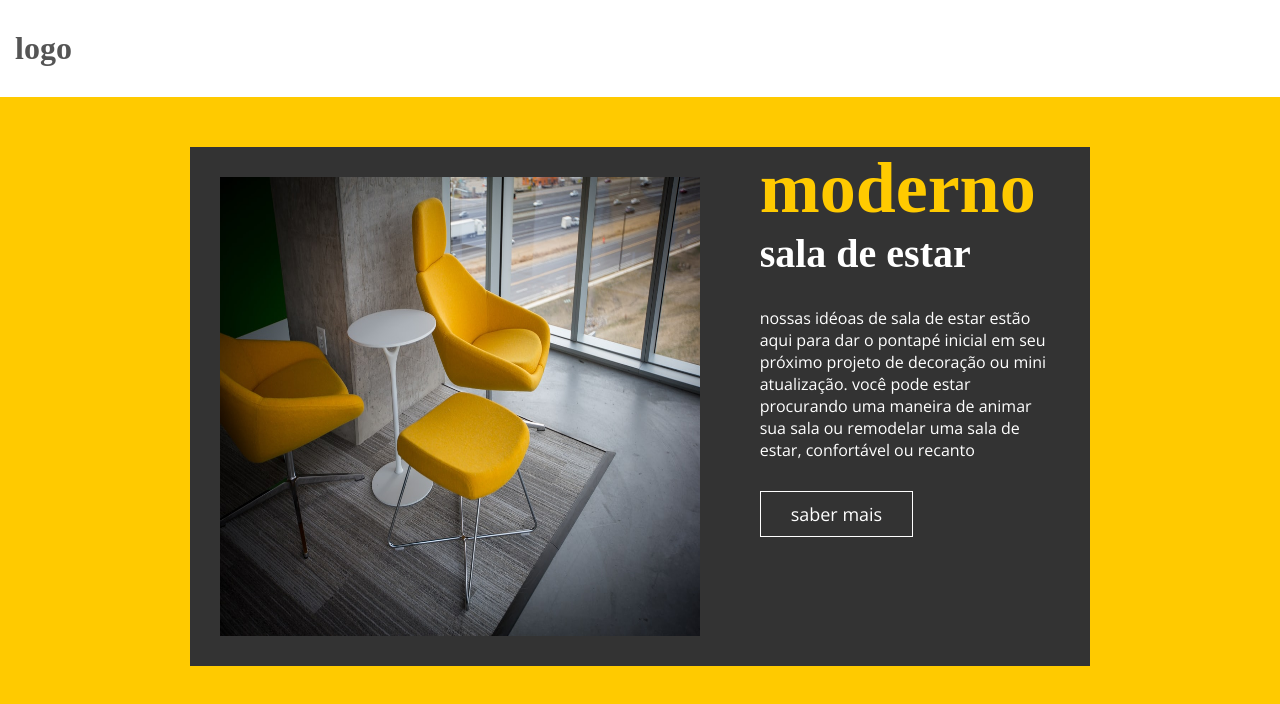
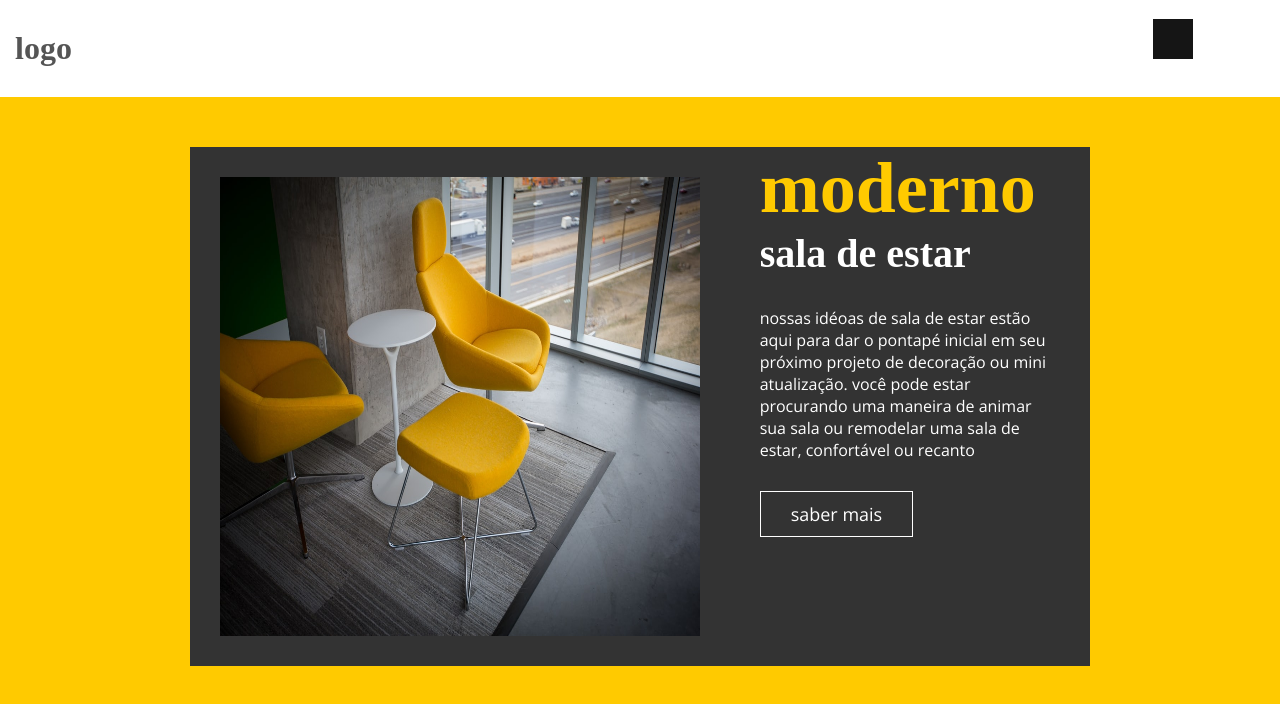
Before and after one commit to Guilherme22B/projeto-sala, a plain HTML site: page index.html in a window 1280 px wide. Drawn offline with nearby package versions, Linux system fonts and the light colour scheme.

Commit message:
nav001
começo da implementação da div naveação

```diff
--- a/style.css
+++ b/style.css
@@ -16,6 +16,14 @@ header{
 header h1{
     color: var(--cinza);
     padding: 1.875rem .9375rem ;
+    display: inline-block;
+}
+div.navegacao{
+    background-color: rgba(0, 0, 0, 0.918);
+    width: 40px;
+    height: 40px;
+    display: inline-block;
+    margin-left: 65%;
 }
 body{
     background: var(--amarelo);
@@ -66,6 +74,9 @@ button{
         width: 480px;
         height: 318px;
     }
+    div.navegacao{
+        margin-left: 78%;
+    }
 }
 @media (min-width: 1000px){
     main{
@@ -77,4 +88,7 @@ button{
         width: 479.66px;
         height: 459px;
     }
+    div.navegacao{
+        margin-left: 83%;
+    }
 }
```
